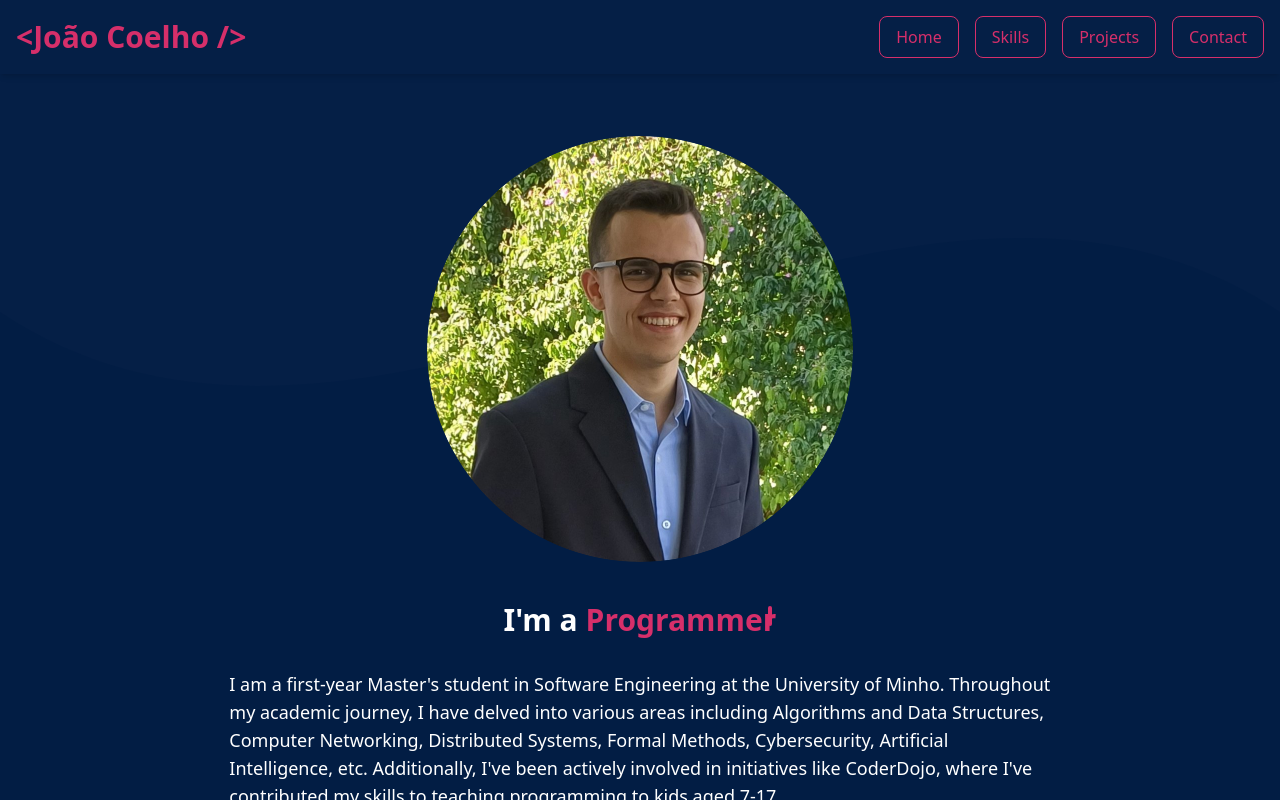
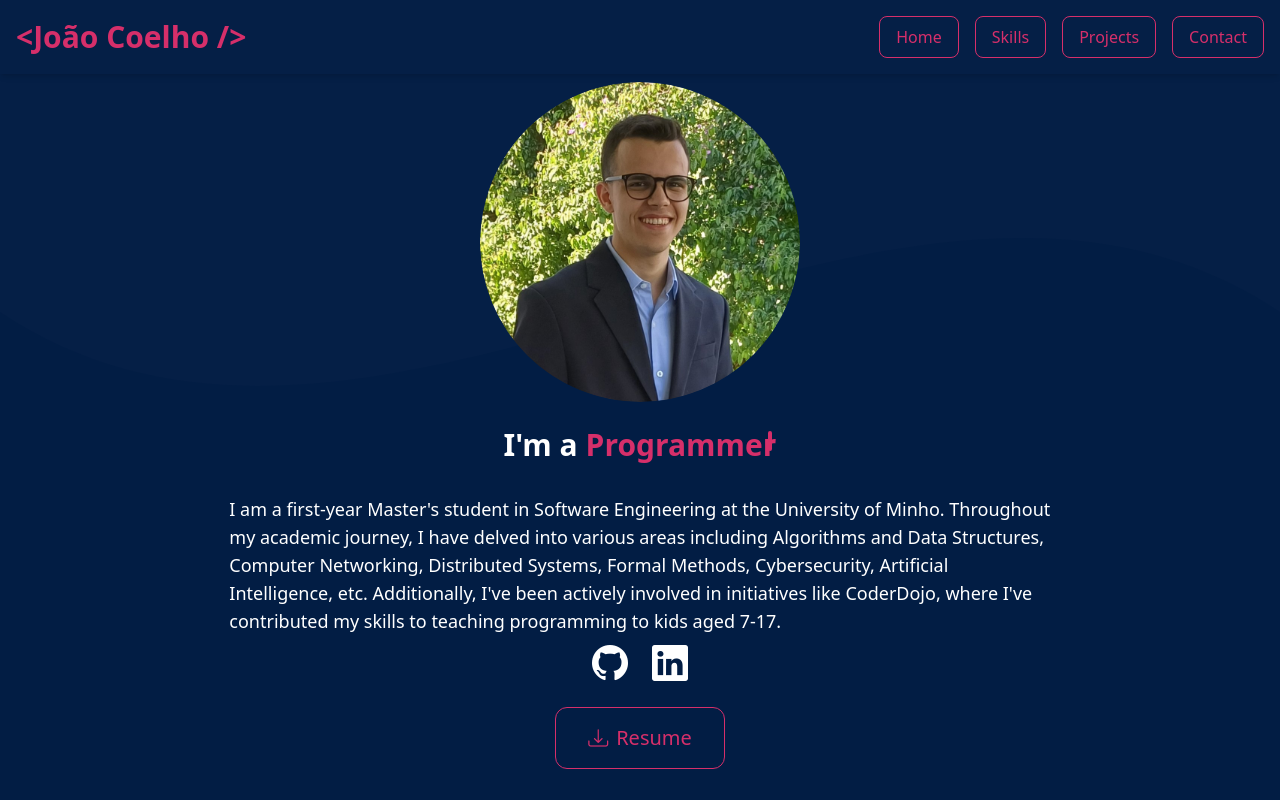
Before and after one commit to JoaoCoelho2003/bio, a Vue app: page / in a window 1280 px wide. Built offline with nearby package versions, Linux system fonts and the light colour scheme; some icons are missing; what @midudev/tailwind-animations would draw is missing.

Commit message:
fix: padding main page

```diff
--- a/src/views/HomeView.vue
+++ b/src/views/HomeView.vue
@@ -1,8 +1,8 @@
 <template>
   <AppLayout>
-    <div id="app" class="bg-[#021d44] min-h-screen flex flex-col items-center justify-start pt-20 z-10">
-      <div class="mt-8 xl:mt-20 mb-10">
-        <img src="/profileHD.png" class="relative rounded-full h-auto w-3/5 xl:w-1/2 object-cover mx-auto">
+    <div id="app" class="bg-[#021d44] min-h-screen flex flex-col items-center justify-start z-10">
+      <div class="mt-[5vw] xl:mt-[2vw] mb-[2vw]">
+        <img src="/profileHD.png" class="relative rounded-full h-auto w-[30vh] xl:w-[40vh] object-cover mx-auto">
       </div>
 
       <div class="text-white mb-4">
```
